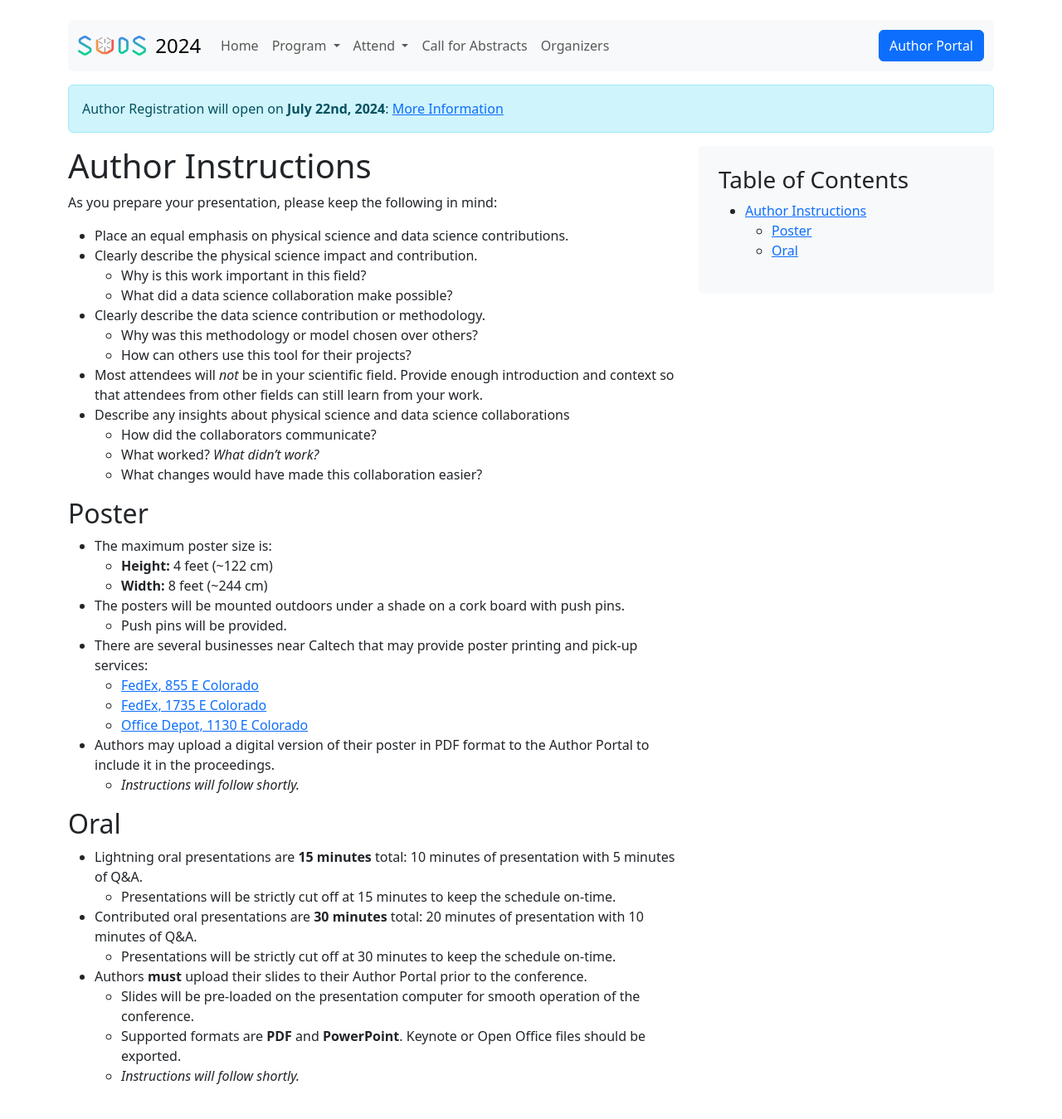
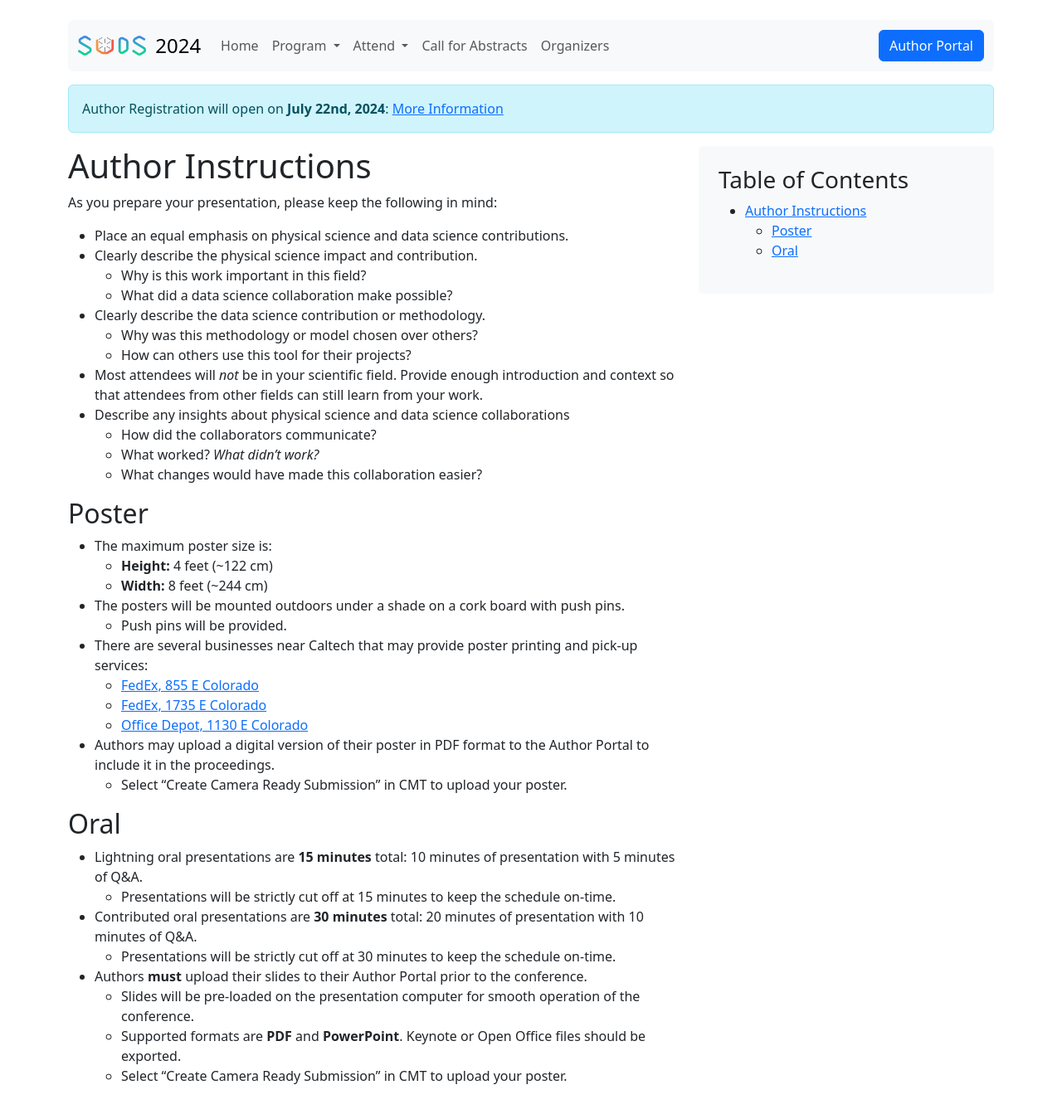
Before and after one commit to JPLMLIA/sudsconf, a Jekyll site: the page built from attend/author_instructions.md, in a window 1280 px wide. Shown: the whole page at 83% size. Built offline with Jekyll 4.4.1, drawn with Linux system fonts in a browser that asks for light colours; a script that is not in the unit is left out; comment, search, counter and statistics services are not loaded.

Commit message:
Camera Ready

```diff
--- a/attend/author_instructions.md
+++ b/attend/author_instructions.md
@@ -36,7 +36,7 @@ As you prepare your presentation, please keep the following in mind:
     - [FedEx, 1735 E Colorado](https://local.fedex.com/en-us/ca/pasadena/office-2125?cmp=LOC-1001545-3-1-971-1110000-US-US-EN-GPLCOPYANDPRINT)
     - [Office Depot, 1130 E Colorado](https://www.officedepot.com/storelocator/ca/pasadena/office-depot-599/print-services/?utm_source=google&utm_medium=organic&utm_campaign=gmb_599_website_print)
 - Authors may upload a digital version of their poster in PDF format to the Author Portal to include it in the proceedings.
-    - *Instructions will follow shortly.*
+    - Select "Create Camera Ready Submission" in CMT to upload your poster.
 
 ## Oral
 
@@ -47,4 +47,4 @@ As you prepare your presentation, please keep the following in mind:
 - Authors **must** upload their slides to their Author Portal prior to the conference.
     - Slides will be pre-loaded on the presentation computer for smooth operation of the conference.
     - Supported formats are **PDF** and **PowerPoint**. Keynote or Open Office files should be exported.
-    - *Instructions will follow shortly.*
+    - Select "Create Camera Ready Submission" in CMT to upload your poster.
```
